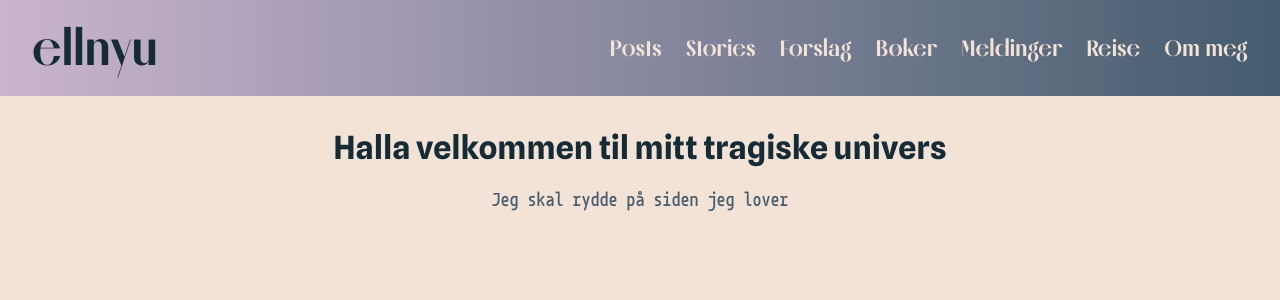
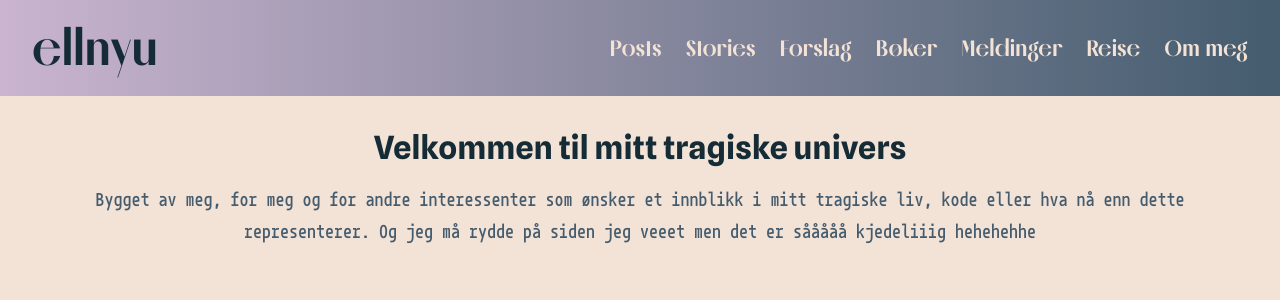
Before and after one commit to ellnyu/ellnyu, a Next.js app in the folder frontend/: page /landing in a window 1280 px wide. Shown: the top 300 px of the page. Built offline with nearby package versions, Linux system fonts and the light colour scheme.

Commit message:
better landing page cause i can't have halla twice heheheheeh

```diff
--- a/frontend/src/app/landing/page.tsx
+++ b/frontend/src/app/landing/page.tsx
@@ -4,9 +4,10 @@ import { Link } from "react-router-dom";
 const LandingPage: React.FC = () => {
   return (
     <div style={{ textAlign: "center", padding: "2rem" }}>
-      <h1>Halla velkommen til mitt tragiske univers</h1>
+      <h1>Velkommen til mitt tragiske univers</h1>
       <p>
-        Jeg skal rydde på siden jeg lover
+        Bygget av meg, for meg og for andre interessenter som ønsker et innblikk i mitt tragiske liv, kode eller hva nå enn dette representerer.
+        Og jeg må rydde på siden jeg veeet men det er sååååå kjedeliiig hehehehhe
       </p>
     </div>
   );
```
